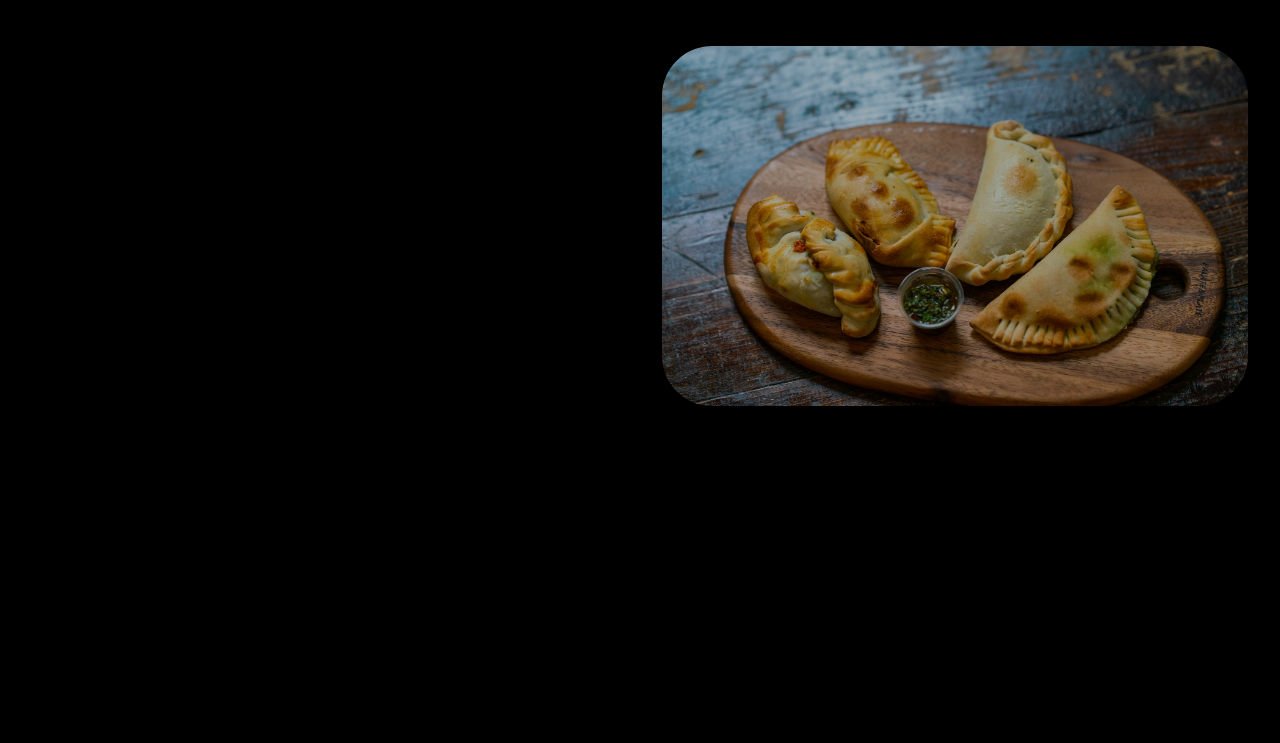
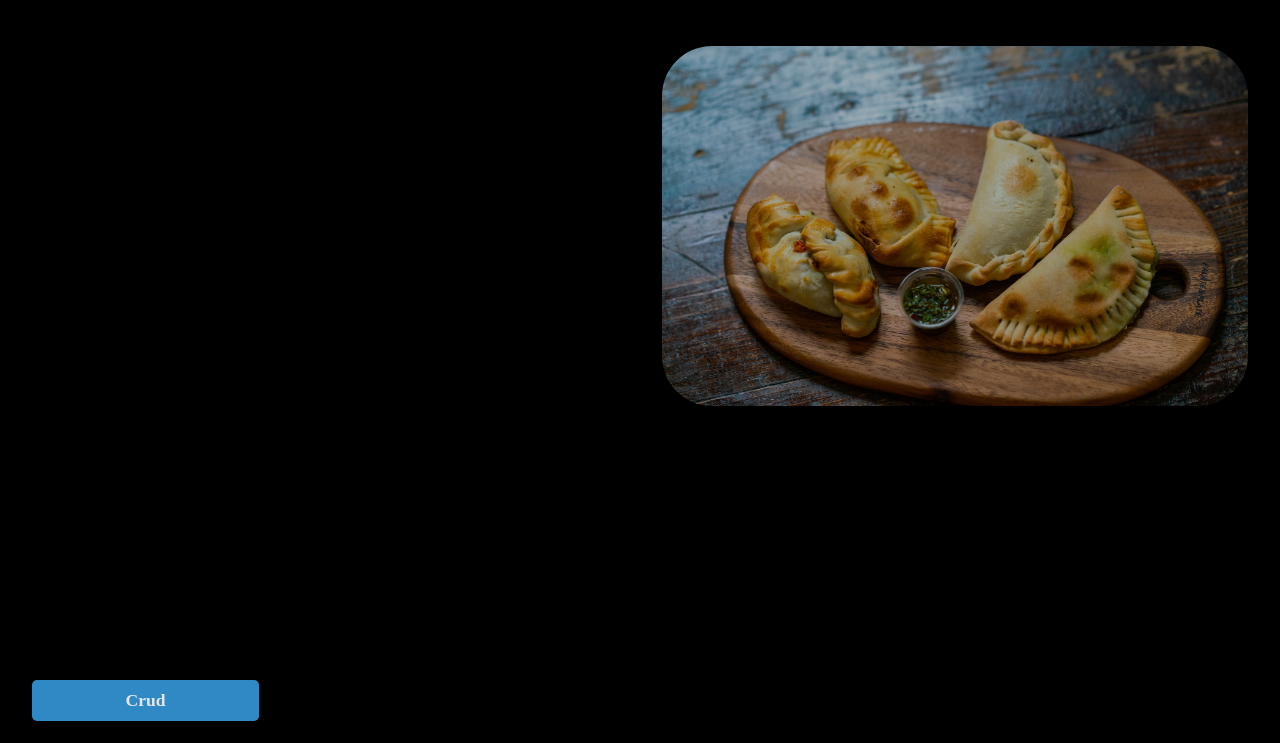
Before and after one commit to julio23b/Tp_Final_Rotiseria, a Django app: page / in a window 1280 px wide. Shown: the part 481-1224 px from the top of the page. Before the commit the page ends 887 px from the top, so only its background shows below. Run offline with Django 4.2, Linux system fonts and the light colour scheme; some libraries are stand-ins or nearby versions.

Commit message:
footer,aside modificacion

```diff
--- a/static/css/animation/aside_style.css
+++ b/static/css/animation/aside_style.css
@@ -1,7 +1,7 @@
 /* style__animation */
 .block__animation {
     display: flex;
-    height: 45svh;
+    height: 45vh;
 }
 
 .container__animation__main {
--- a/static/css/footer/style-footer.css
+++ b/static/css/footer/style-footer.css
@@ -80,3 +80,23 @@
     font-size: 50px;
     color: transparent;
 }
+
+.crud {
+    display: inline-block;
+    margin: 10px;
+}
+
+.crud a {
+    display: block;
+    padding: 10px;
+    text-decoration: none;
+    background-color: #3498db;
+    color: #fff;
+    border-radius: 5px;
+    text-align: center;
+    transition: background-color 0.3s ease;
+}
+
+.crud a:hover {
+    background-color: #2980b9;
+}
--- a/templates/index.html
+++ b/templates/index.html
@@ -58,6 +58,9 @@
             <a class="icon-3" href="https://www.instagram.com/"><i class="fa-brands fa-instagram"></i></a>
             <a class="icon-4" href="https://www.tiktok.com/es/"><i class="fa-brands fa-tiktok"></i></a>
         </section>
+        <div class="crud">
+            <a href="{% url 'index_crud' %}">Crud</a>
+        </div>
     </footer>
 
 </body>
```
